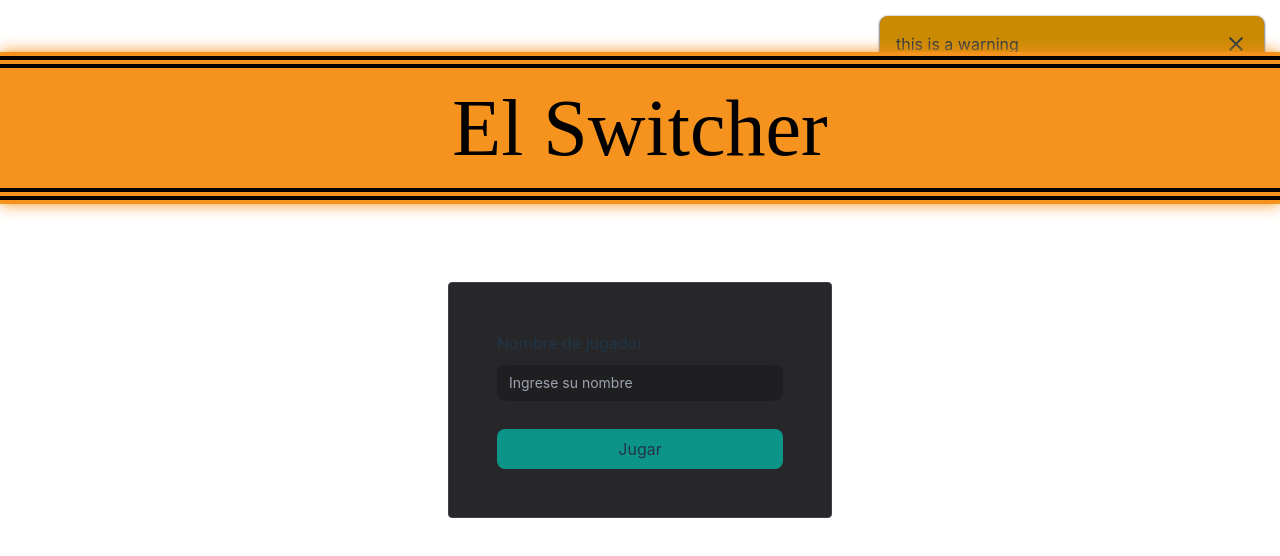
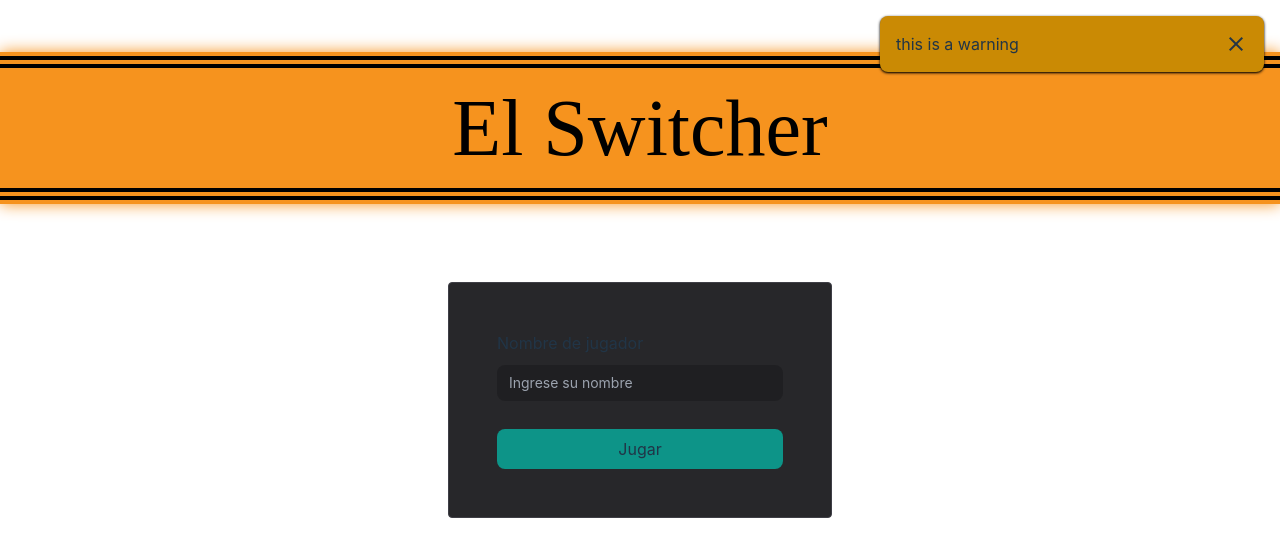
Before and after one commit to achaval-tomas/ingsoft-proyecto, a React (Vite) app: page / in a window 1280 px wide. Shown: the top 556 px of the page. Built offline with nearby package versions, Linux system fonts and the light colour scheme; a web font is replaced by a local one.

Commit message:
SCRUM-151 fix notifications not always on top (power creep)

```diff
--- a/src/containers/Root/components/NotificationPanel.tsx
+++ b/src/containers/Root/components/NotificationPanel.tsx
@@ -40,7 +40,7 @@ function NotificationPanel() {
     return (
         <div className="m-4 gap-4 flex flex-col">
             {notifications.map(n => (
-                <div key={n.id} className={`flex flex-row rounded-lg w-96 shadow shadow-black ${notificationTypeToBackgroundColor(n.type)}`}>
+                <div key={n.id} className={`flex flex-row rounded-lg w-96 shadow shadow-black ${notificationTypeToBackgroundColor(n.type)} z-[999999]`}>
                     <p className="grow ps-4 py-4">{n.message}</p>
                     <div
                         className="flex p-4 cursor-pointer hover:bg-white/5 items-center"
```
